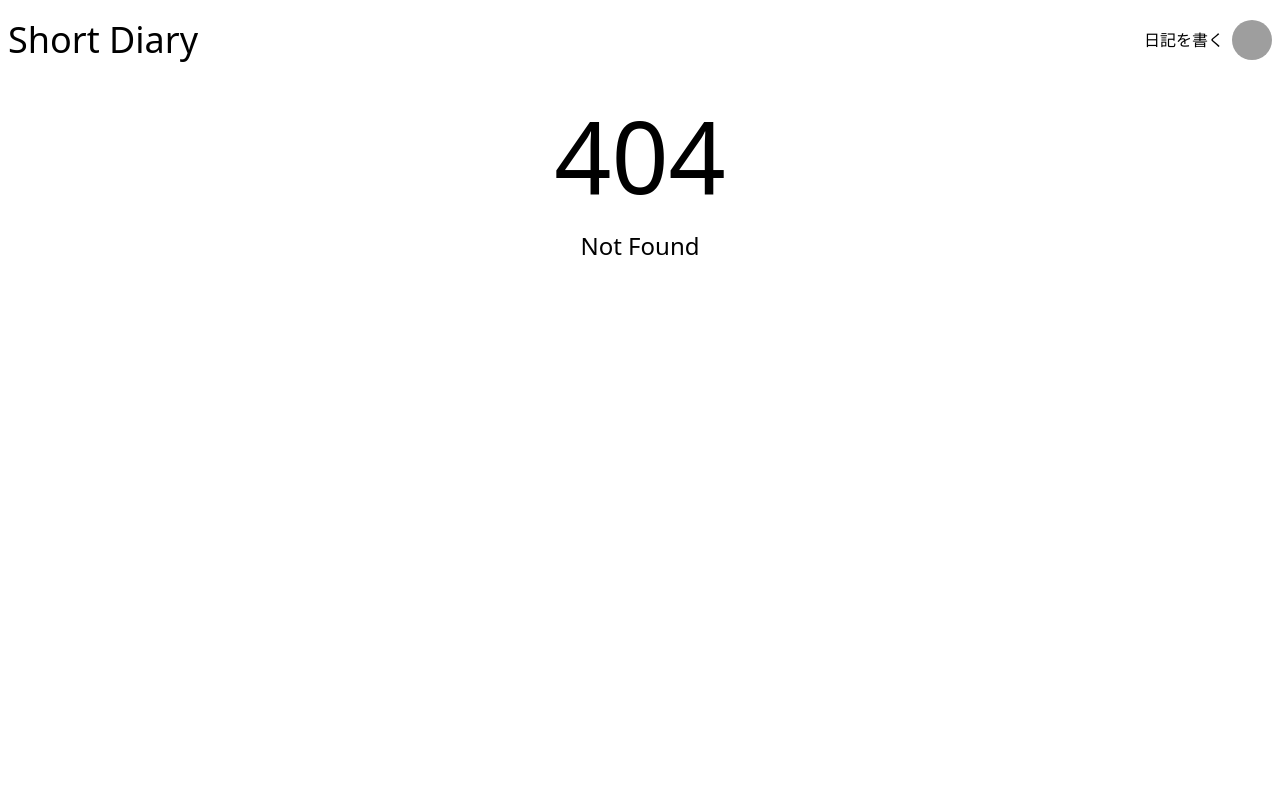
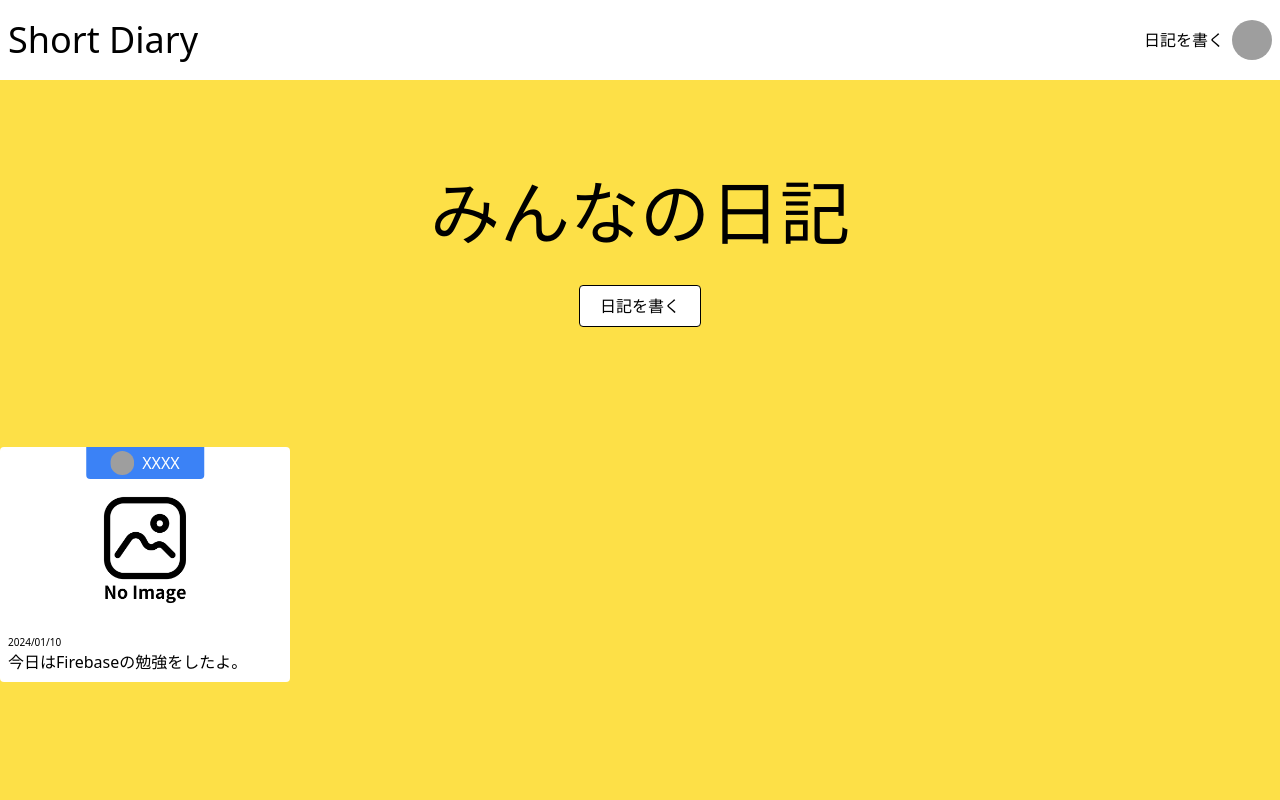
Before and after one commit to Somahc/react-diary-tutorial, a React (Vite) app: page / in a window 1280 px wide. Before the commit this address had no page. Shown: the top 800 px of the page. Built offline with nearby package versions, Linux system fonts and the light colour scheme; grey boxes are pictures that could not be loaded.

Commit message:
ルーティング設定

```diff
--- a/package.json
+++ b/package.json
@@ -12,7 +12,8 @@
   "dependencies": {
     "firebase": "^10.8.1",
     "react": "^18.2.0",
-    "react-dom": "^18.2.0"
+    "react-dom": "^18.2.0",
+    "react-router-dom": "^6.22.3"
   },
   "devDependencies": {
     "@types/react": "^18.2.64",
--- a/src/App.tsx
+++ b/src/App.tsx
@@ -1,4 +1,5 @@
 import './App.css'
+import { BrowserRouter, Routes, Route, Navigate } from 'react-router-dom'
 import Header from './components/Header'
 import Footer from './components/Footer'
 import Home from './pages/Home'
@@ -8,16 +9,20 @@ import NotFound from './pages/NotFound'
 
 function App() {
 
+  const user: boolean = false;
+
   return (
     <>
-      <div>
+      <BrowserRouter>
         <Header />
-        {/* <Home /> */}
-        {/* <Login /> */}
-        {/* <Create /> */}
-        <NotFound />
+        <Routes>
+          <Route path="/" element={<Home />} />
+          <Route path="/login" element={user ? <Navigate to="/"/> : <Login />} />
+          <Route path="/create" element={user ? <Create /> : <Navigate to="/login"/>} />
+          <Route path="/*" element={<NotFound />} />
+        </Routes>
         <Footer />
-      </div>
+      </BrowserRouter>
     </>
   )
 }
--- a/src/components/Header.tsx
+++ b/src/components/Header.tsx
@@ -1,11 +1,13 @@
+import { Link } from "react-router-dom";
+
 const Header = () => {
   return (
     <header className="bg-white">
         <div className="container flex justify-between items-center mx-auto px-2 h-20">
-            <h1><a href="/" className="md:text-4xl text-3xl">Short Diary</a></h1>
+            <h1><Link to="/" className="md:text-4xl text-3xl">Short Diary</Link></h1>
             <nav className="flex items-center gap-2">
                 <ul className="flex gap-2 items-center">
-                    <li className="hidden lg:block"><a href="/create">日記を書く</a></li>
+                    <li className="hidden lg:block"><Link to="/create">日記を書く</Link></li>
                 </ul>
                 <div>
                     <img src="/user-icon.png" alt="" className="w-10 h-10 rounded-full" />
--- a/src/pages/Home.tsx
+++ b/src/pages/Home.tsx
@@ -1,3 +1,5 @@
+import { Link } from "react-router-dom";
+
 const Home = () => {
     return (
         <main className="bg-yellow-300 h-screen">
@@ -5,7 +7,7 @@ const Home = () => {
                 <div className="py-20">
                     <div className="text-center mb-[120px]">
                         <h2 className="lg:text-[70px] text-[50px] text-center mb-5">みんなの日記</h2>
-                        <button className="rounded py-2 px-5 border border-black bg-white"><a href="/create">日記を書く</a></button>
+                        <button className="rounded py-2 px-5 border border-black bg-white"><Link to="/create">日記を書く</Link></button>
                     </div>
                     <ul className="grid lg:grid-cols-8 md:grid-cols-4 gap-10">
                         <li className="col-span-2 bg-white p-2 rounded relative">
```
Also changed, not shown: 1 other file (tests, documents, lock files or other folders).
